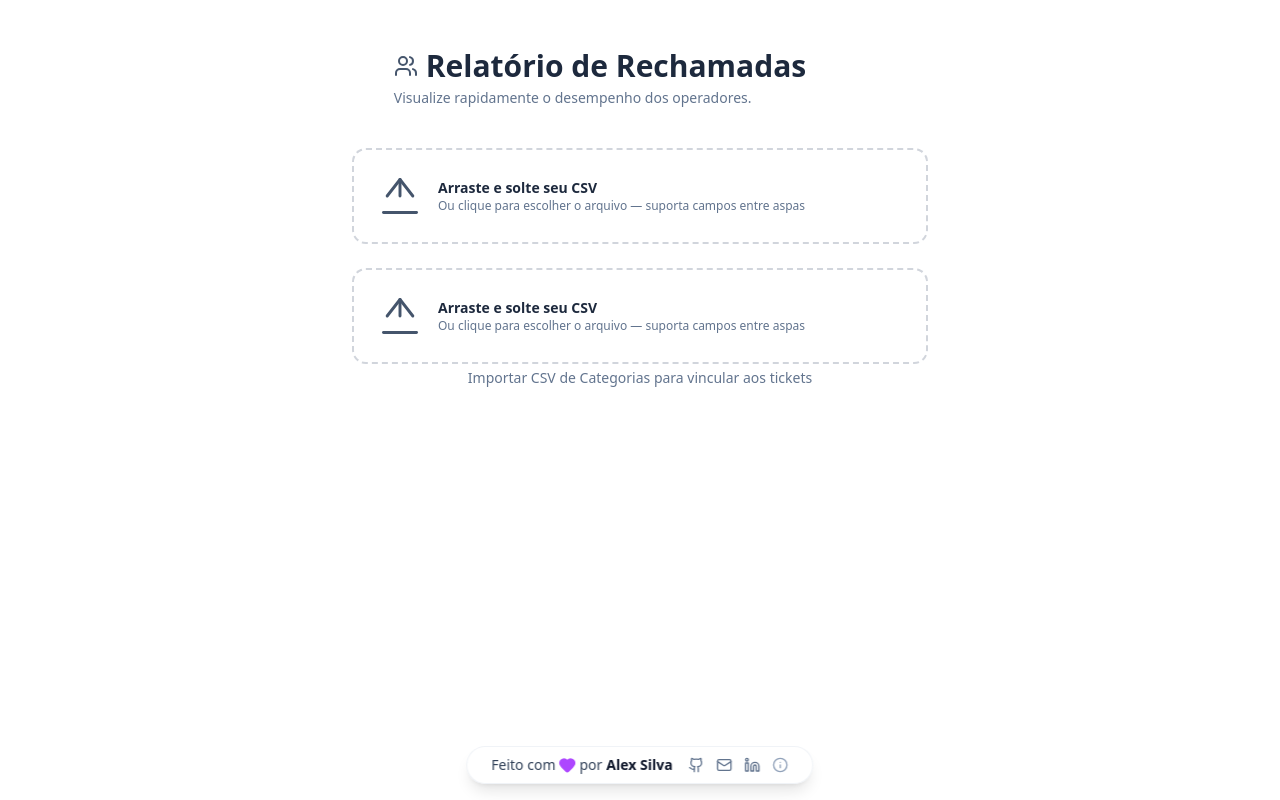
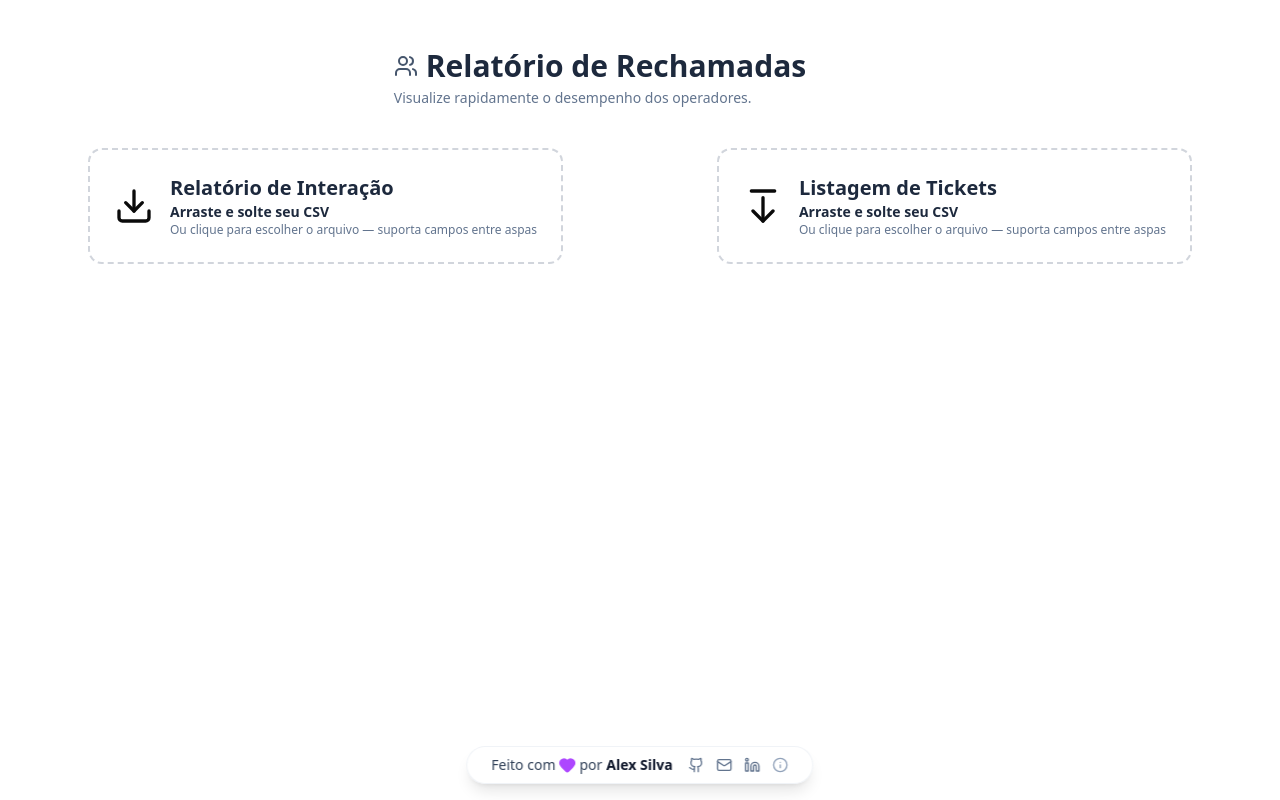
Before and after one commit to alexplussoft-web/rechamadas, a React (Vite) app: page / in a window 1280 px wide. Built offline with nearby package versions, Linux system fonts and the light colour scheme.

Commit message:
corrigindo a tela de filedrop

```diff
--- a/src/components/dashboard/Dashboard.tsx
+++ b/src/components/dashboard/Dashboard.tsx
@@ -5,7 +5,14 @@ import { OperatorsCards } from "../operators/OperatorsCards";
 import { TicketsModal } from "./TicketsModal";
 import { useCSVParser } from "@/hooks/useCSVData";
 import { Header } from "../layout/Header";
-import { ChartColumn, List, Loader2, LucideLayoutGrid } from "lucide-react";
+import {
+  ArrowDownFromLineIcon,
+  ChartColumn,
+  Download,
+  List,
+  Loader2,
+  LucideLayoutGrid,
+} from "lucide-react";
 import { motion } from "framer-motion";
 import { OperatorsTable } from "../operators/OperatorsTable";
 import { OperatorsCharts } from "../charts/OperatorsCharts";
@@ -91,14 +98,17 @@ export function Dashboard() {
       <Header />
 
       {/* Upload CSV */}
-      <FileDrop onFile={(file) => parseCSV(file)} />
-
-      {/* Upload CSV de categorias */}
-      <div className="mt-6">
-        <FileDrop onFile={handleCategoriasUpload} />
-        <p className="text-sm text-slate-500 mt-1 text-center">
-          Importar CSV de Categorias para vincular aos tickets
-        </p>
+      <div className="flex justify-between items-center">
+        <FileDrop
+          icon={<Download size={40} />}
+          onFile={(file) => parseCSV(file)}
+          title="Relatório de Interação"
+        />
+        <FileDrop
+          icon={<ArrowDownFromLineIcon size={40} />}
+          onFile={handleCategoriasUpload}
+          title="Listagem de Tickets"
+        />
       </div>
 
       {loading && (
--- a/src/components/layout/FileDrop.tsx
+++ b/src/components/layout/FileDrop.tsx
@@ -1,17 +1,30 @@
-import { useState, useRef, useCallback, type ChangeEvent } from "react";
+import { BadgeCheckIcon } from "lucide-react";
+import {
+  useState,
+  useRef,
+  useCallback,
+  type ChangeEvent,
+  type ReactNode,
+} from "react";
 
 type Props = {
   onFile?: (file: File) => void;
+  title: string;
+  icon: ReactNode;
 };
 
-export function FileDrop({ onFile }: Props) {
+export function FileDrop({ onFile, title, icon }: Props) {
   const [hover, setHover] = useState(false);
+  const [fileLoaded, setFileLoaded] = useState(false); // ✅ Estado para arquivo carregado
+  const [fileName, setFileName] = useState<string | null>(null); // ✅ Nome do arquivo
   const inputRef = useRef<HTMLInputElement | null>(null);
 
   const onFiles = useCallback(
     (file: File | null) => {
       if (!file) return;
       onFile?.(file);
+      setFileLoaded(true);
+      setFileName(file.name); // ✅ Salva o nome
     },
     [onFile]
   );
@@ -40,48 +53,29 @@ export function FileDrop({ onFile }: Props) {
           hover
             ? "border-slate-300 bg-slate-50"
             : "border-dashed border-gray-300 bg-white"
-        } flex items-center gap-4`}
+        } flex items-center gap-4
+        ${fileLoaded && "border-green-500"}
+        `}
         role="button"
         aria-label="Arraste e solte o CSV ou clique para selecionar"
       >
-        {/* ícone */}
-        <svg
-          width="44"
-          height="44"
-          viewBox="0 0 24 24"
-          fill="none"
-          className="flex-shrink-0 text-slate-600"
-        >
-          <path
-            d="M12 3v9"
-            stroke="currentColor"
-            strokeWidth="1.6"
-            strokeLinecap="round"
-            strokeLinejoin="round"
-          />
-          <path
-            d="M5 12l7-9 7 9"
-            stroke="currentColor"
-            strokeWidth="1.6"
-            strokeLinecap="round"
-            strokeLinejoin="round"
-          />
-          <path
-            d="M21 21H3"
-            stroke="currentColor"
-            strokeWidth="1.6"
-            strokeLinecap="round"
-            strokeLinejoin="round"
-          />
-        </svg>
+        {icon}
 
         <div>
+          <div className="text-xl text-slate-800 font-bold">{title}</div>
+          <>
             <div className="text-sm text-slate-800 font-semibold">
               Arraste e solte seu CSV
             </div>
             <div className="text-xs text-slate-500">
               Ou clique para escolher o arquivo — suporta campos entre aspas
             </div>
+            {fileLoaded && (
+              <div className="flex items-center gap-3 text-xs font-semibold text-muted-foreground">
+                {fileName} <BadgeCheckIcon className="text-green-400" />
+              </div>
+            )}
+          </>
         </div>
       </div>
 
```
Lines whose indentation alone changed are shown as unchanged.
